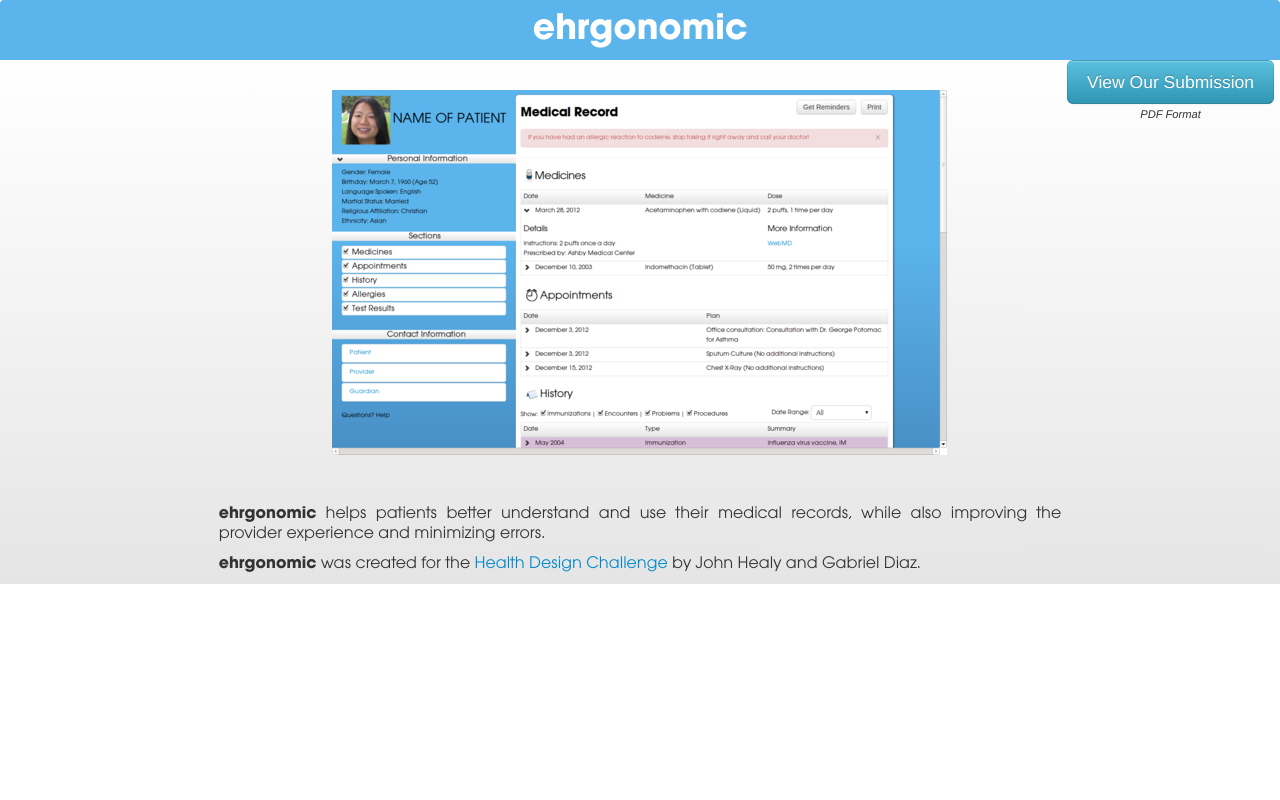
After one commit to johnthealy3/ehrgonomic, a Django app: page / in a window 1280 px wide. The commit adds this page. Run offline with Django 3.2, Linux system fonts and the light colour scheme; some libraries are stand-ins or nearby versions.

Commit message:
add home page and submission

```diff
--- a/ehrgonomic/urls.py
+++ b/ehrgonomic/urls.py
@@ -6,13 +6,13 @@ admin.autodiscover()
 
 urlpatterns = patterns('',
     # Examples:
-    # url(r'^$', 'ehrgonomic.views.home', name='home'),
+    url(r'^$', 'ehrgonomic.views.home', name='home'),
     # url(r'^ehrgonomic/', include('ehrgonomic.foo.urls')),
-    url(r'^sample/', 'records.views.sample', name='sample'),
-    url(r'^old_sample/', 'records.views.old_sample', name='old_sample'),
+    #url(r'^sample/', 'records.views.sample', name='sample'),
+    #url(r'^old_sample/', 'records.views.old_sample', name='old_sample'),
     # Uncomment the admin/doc line below to enable admin documentation:
     # url(r'^admin/doc/', include('django.contrib.admindocs.urls')),
 
     # Uncomment the next line to enable the admin:
-    url(r'^admin/', include(admin.site.urls)),
+    #url(r'^admin/', include(admin.site.urls)),
 )
--- /dev/null
+++ b/ehrgonomic/views.py
@@ -0,0 +1,4 @@
+from django.shortcuts import render
+
+def home(request):
+        return render(request, 'home.html',)
--- a/static/css/ehrgonomic.css
+++ b/static/css/ehrgonomic.css
@@ -15,6 +15,45 @@ strong {
   font-family: AvalonBold;
 }
 div {
+}
+.main {
+    background-color: lightGrey;
+  background-image: linear-gradient(top, rgb(229,229,229) 100%, rgb(255,255,255) 0%);
+background-image: -o-linear-gradient(top, rgb(229,229,229) 100%, rgb(255,255,255) 0%);
+background-image: -moz-linear-gradient(top, rgb(229,229,229) 100%, rgb(255,255,255) 0%);
+background-image: -webkit-linear-gradient(top, rgb(229,229,229) 100%, rgb(255,255,255) 0%);
+background-image: -ms-linear-gradient(top, rgb(229,229,229) 100%, rgb(255,255,255) 0%);
+
+background-image: -webkit-gradient(
+	linear,
+	left top,
+	left bottom,
+	color-stop(1, rgb(229,229,229)),
+	color-stop(0, rgb(255,255,255))
+);
+}
+.header {
+
+}
+#home-container {
+    border-radius: 4px;
+    -moz-border-radius: 4px;
+    -webkit-border-radius: 4px;
+    padding: 0;
+    background-image: linear-gradient(top, rgb(72,143,197) 100%, rgb(91,180,236) 42%);
+background-image: -o-linear-gradient(top, rgb(72,143,197) 100%, rgb(91,180,236) 42%);
+background-image: -moz-linear-gradient(top, rgb(72,143,197) 100%, rgb(91,180,236) 42%);
+background-image: -webkit-linear-gradient(top, rgb(72,143,197) 100%, rgb(91,180,236) 42%);
+background-image: -ms-linear-gradient(top, rgb(72,143,197) 100%, rgb(91,180,236) 42%);
+
+background-image: -webkit-gradient(
+	linear,
+	left top,
+	left bottom,
+	color-stop(1, rgb(72,143,197)),
+	color-stop(0.42, rgb(91,180,236))
+);
+    background-color: #91A3B0;
 }
 th, td {
   width: 25%;
@@ -46,6 +85,7 @@ background-image: -webkit-gradient(
 	color-stop(0, rgb(255,255,255))
 );
 }
+
 h2 {
     margin: 5px 0 5px 10px;
     font-size: 24px;
--- /dev/null
+++ b/templates/home.html
@@ -0,0 +1,28 @@
+<html>
+<head>
+<title>ehrgonomic - the future of the electronic health record</title>
+
+	<link href="{{ STATIC_URL }}css/ehrgonomic.css" rel="stylesheet">
+	<link href="{{ STATIC_URL }}css/bootstrap.css" rel="stylesheet">
+  <link href="{{ STATIC_URL }}css/bootstrap-responsive.css" rel="stylesheet">
+  <script src="http://ajax.googleapis.com/ajax/libs/jquery/1.7.2/jquery.min.js"></script>
+
+</head>
+<body>
+<div class="container-fluid" id="home-container">
+  <div class="header">
+    <h1 style="color:white; text-align:center;"><strong>ehrgonomic</strong></h1>
+  </div>
+  <div class="main row-fluid">
+    <div class="span8 offset2" style="text-align:justify; font-family: AvalonRegular; font-size: 125%;">
+    <img src="{{ STATIC_URL }}img/ehrgonomic.png" style="display:block; margin-left:auto; margin-right:auto;" /><br />
+      <p><strong>ehrgonomic</strong> helps patients better understand and use their medical records, while also improving the provider experience and minimizing errors.</p> <p><strong>ehrgonomic</strong> was created for the <a href="http://healthdesign.challenge.gov/">Health Design Challenge</a> by John Healy and Gabriel Diaz.</p>
+    </div>
+    <div style="text-align:center;">
+      <a class="btn btn-large btn-info" href="{{ STATIC_URL }}ehrgonomic.pdf">View Our Submission</a><br />
+      <p style="font-size:80%; font-style:italic;">PDF Format</p>
+    </div>
+  </div>
+</div>
+</body>
+</html>
```
Also changed, not shown: static/img/ehrgonomic.png (added), 2 other files.
